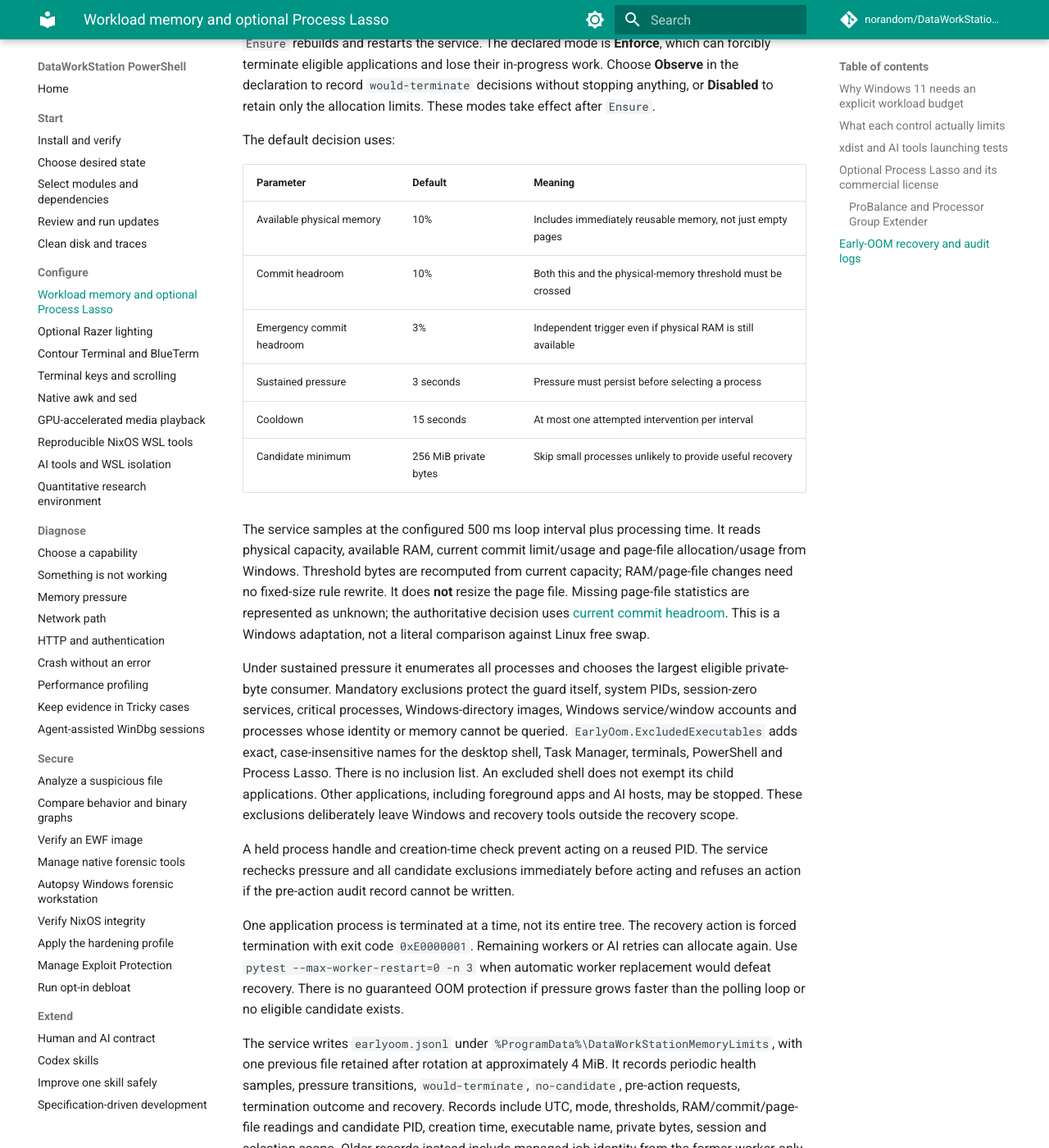
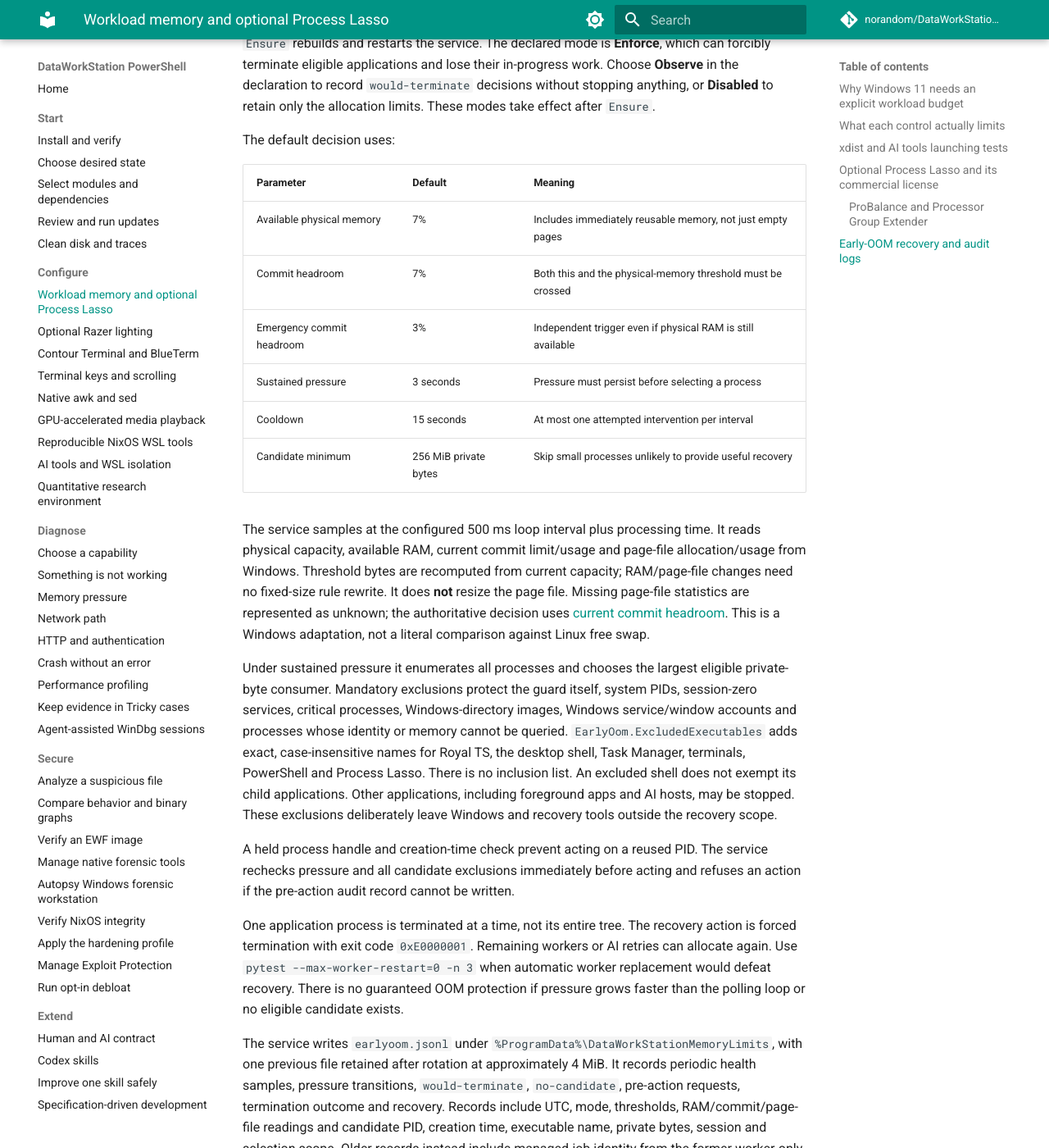
Before and after one commit to norandom/DataWorkStation_Powershell, an MkDocs documentation site: the page built from docs/workload-memory.md, in a window 1280 px wide and 1400 px high, scrolled down 4246 px. Shown: the whole window at 82% size. Built offline with MkDocs 1.6.1 and Material for MkDocs 9.7.7, drawn with Linux system fonts in a browser that asks for light colours; comment, search, counter and statistics services are not loaded.

Commit message:
Raise early-OOM trigger to 93% and protect Royal TS

```diff
--- a/docs/workload-memory.md
+++ b/docs/workload-memory.md
@@ -180,8 +180,8 @@
 
 | Parameter | Default | Meaning |
 |---|---|---|
-| Available physical memory | 10% | Includes immediately reusable memory, not just empty pages |
-| Commit headroom | 10% | Both this and the physical-memory threshold must be crossed |
+| Available physical memory | 7% | Includes immediately reusable memory, not just empty pages |
+| Commit headroom | 7% | Both this and the physical-memory threshold must be crossed |
 | Emergency commit headroom | 3% | Independent trigger even if physical RAM is still available |
 | Sustained pressure | 3 seconds | Pressure must persist before selecting a process |
 | Cooldown | 15 seconds | At most one attempted intervention per interval |
@@ -199,7 +199,7 @@
 consumer. Mandatory exclusions protect the guard itself, system PIDs, session-zero services,
 critical processes, Windows-directory images, Windows service/window accounts and processes whose
 identity or memory cannot be queried. `EarlyOom.ExcludedExecutables` adds exact, case-insensitive
-names for the desktop shell, Task Manager, terminals, PowerShell and Process Lasso. There is no
+names for Royal TS, the desktop shell, Task Manager, terminals, PowerShell and Process Lasso. There is no
 inclusion list. An excluded shell does not exempt its child applications. Other applications,
 including foreground apps and AI hosts, may be stopped. These exclusions deliberately leave
 Windows and recovery tools outside the recovery scope.
```
Also changed, not shown: 2 other files.
